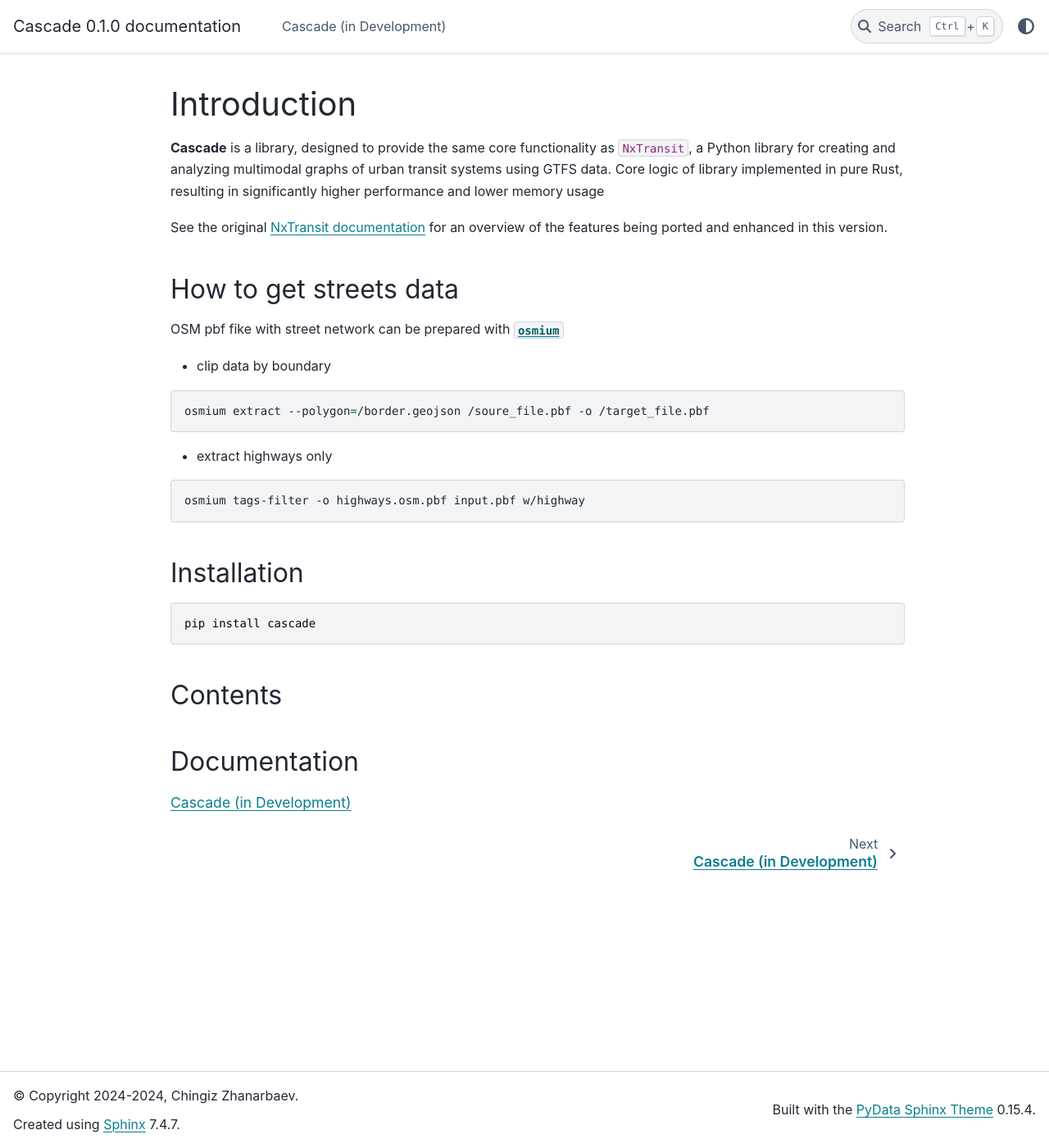
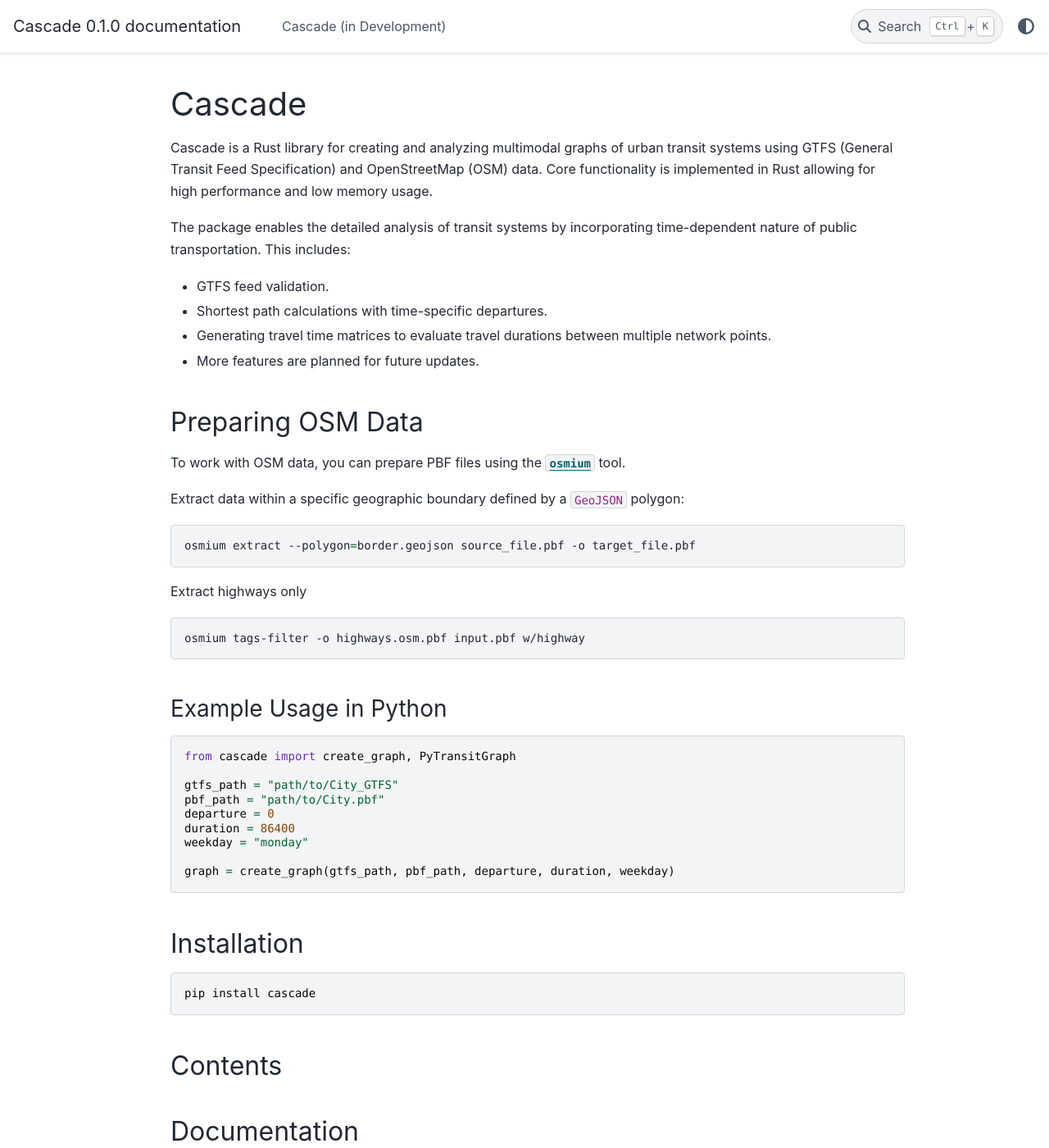
Before and after one commit to chingiztob/cascade, a Sphinx documentation site: the page built from docs/source/index.md, in a window 1280 px wide and 1400 px high. Shown: the whole window at 82% size. Built offline with Sphinx 7.4.7 and the PyData theme 0.15.4, drawn with Linux system fonts in a browser that asks for light colours; pages that are not in the unit, such as notebooks, are missing from menus.

Commit message:
refactor documentation and example usage for Cascade library

````diff
--- a/docs/source/index.md
+++ b/docs/source/index.md
@@ -7,31 +7,48 @@
 html_theme.sidebar_secondary.remove: true
 ---
 
-# Introduction
+# Cascade
 
-**Cascade** is a library, designed to provide
-the same core functionality as `NxTransit`,
-a Python library for creating and analyzing
-multimodal graphs of urban transit systems using GTFS data.
-Core logic of library implemented in pure Rust, resulting in
-significantly higher performance and lower memory usage
+Cascade is a Rust library for creating and analyzing multimodal graphs
+of urban transit systems using GTFS (General Transit Feed Specification)
+and OpenStreetMap (OSM) data. Core functionality is implemented in Rust
+allowing for high performance and low memory usage.
 
-See the original [NxTransit documentation](https://nxtransit.readthedocs.io/en/latest/) for an overview of the features being ported and enhanced in this version.
+The package enables the detailed analysis of transit systems by incorporating time-dependent nature of public transportation. This includes:
 
-## How to get streets data
+- GTFS feed validation.
+- Shortest path calculations with time-specific departures.
+- Generating travel time matrices to evaluate travel durations between multiple network points.
+- More features are planned for future updates.
 
-OSM pbf fike with street network can be prepared with [`osmium`](https://osmcode.org/osmium-tool/)
+## Preparing OSM Data
 
-- clip data by boundary
+To work with OSM data, you can prepare PBF files using the [`osmium`](https://osmcode.org/osmium-tool/) tool.
+
+Extract data within a specific geographic boundary defined by a `GeoJSON` polygon:
 
 ```bash
-osmium extract --polygon=/border.geojson /soure_file.pbf -o /target_file.pbf
+osmium extract --polygon=border.geojson source_file.pbf -o target_file.pbf
 ```
 
-- extract highways only
+Extract highways only
 
 ```bash
 osmium tags-filter -o highways.osm.pbf input.pbf w/highway
+```
+
+### Example Usage in Python
+
+```python
+from cascade import create_graph, PyTransitGraph
+
+gtfs_path = "path/to/City_GTFS"
+pbf_path = "path/to/City.pbf"
+departure = 0
+duration = 86400
+weekday = "monday"
+
+graph = create_graph(gtfs_path, pbf_path, departure, duration, weekday)
 ```
 
 ## Installation
````
Also changed, not shown: 2 other files.
